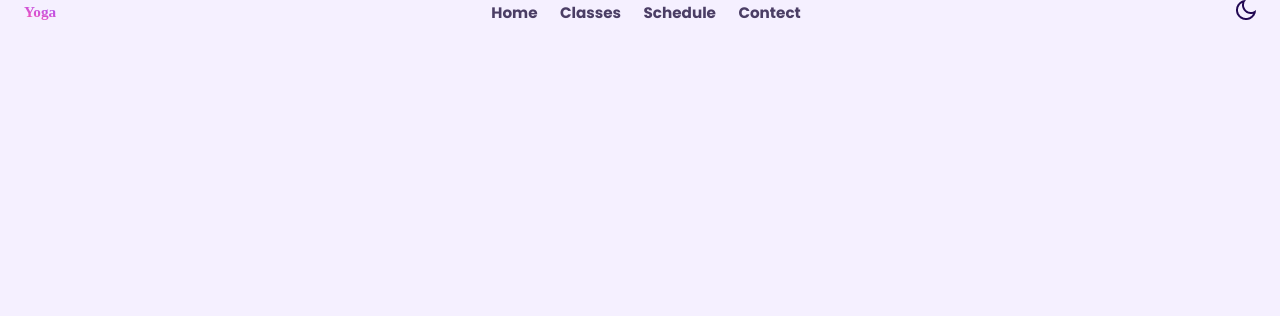
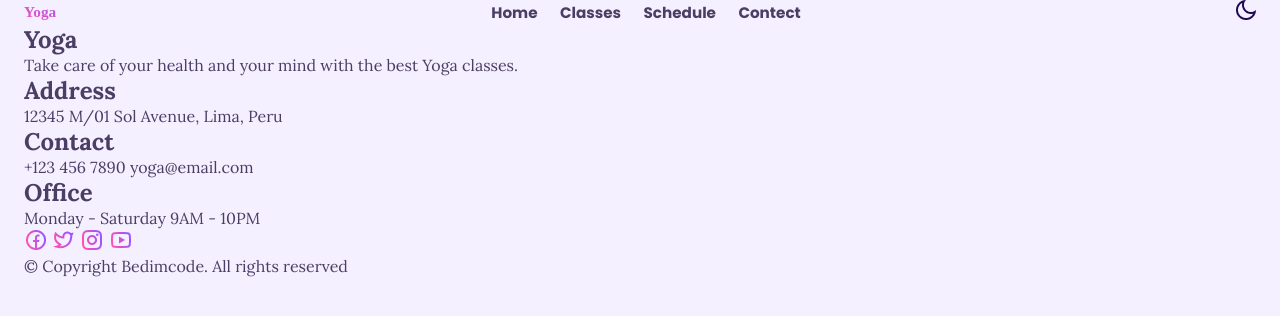
Before and after one commit to josegabrielzevallos/responsive-yoga-website, a plain HTML site: page index.html in a window 1280 px wide. Drawn offline with Linux system fonts and the light colour scheme.

Commit message:
Update index.html with the structure for the footer

```diff
--- a/index.html
+++ b/index.html
@@ -89,7 +89,36 @@
   </main>
 
 	<!-- FOOTER -->
-    <footer>
+	<footer class="footer">
+		<div class="footer__info">
+			<div class="footer__description">
+				<h2>Yoga</h2>
+				<p>Take care of your health and your mind with the best Yoga classes.</p>
+			</div>
+
+			<div class="footer__address">
+				<h2>Address</h2>
+				<p>12345 M/01 Sol Avenue, Lima, Peru</p>
+			</div>
+
+			<div class="footer__contact">
+				<h2>Contact</h2>
+				<p>+123 456 7890 yoga@email.com</p>
+			</div>
+
+			<div class="footer__office">
+				<h2>Office</h2>
+				<p>Monday - Saturday 9AM - 10PM</p>
+			</div>
+		</div>
+		<div class="footer__links">
+			<img src="./images/ri_facebook-circle-line.png" alt="Facebook Icon">
+			<img src="./images/ri_twitter-line.png" alt="Twitter Icon">
+			<img src="./images/ri_instagram-line.png" alt="Instagram Icon">
+			<img src="./images/ri_youtube-line.png" alt="Youtube Icon">
+		</div>
+
+		<p class="footer__copyright">&copy; Copyright Bedimcode. All rights reserved</p>
 	</footer>
 </body>
 </html>
```
Also changed, not shown: images/ri_facebook-circle-line.png (added), images/ri_instagram-line.png (added), images/ri_twitter-line.png (added), images/ri_youtube-line.png (added). Lines whose indentation alone changed are shown as unchanged.
